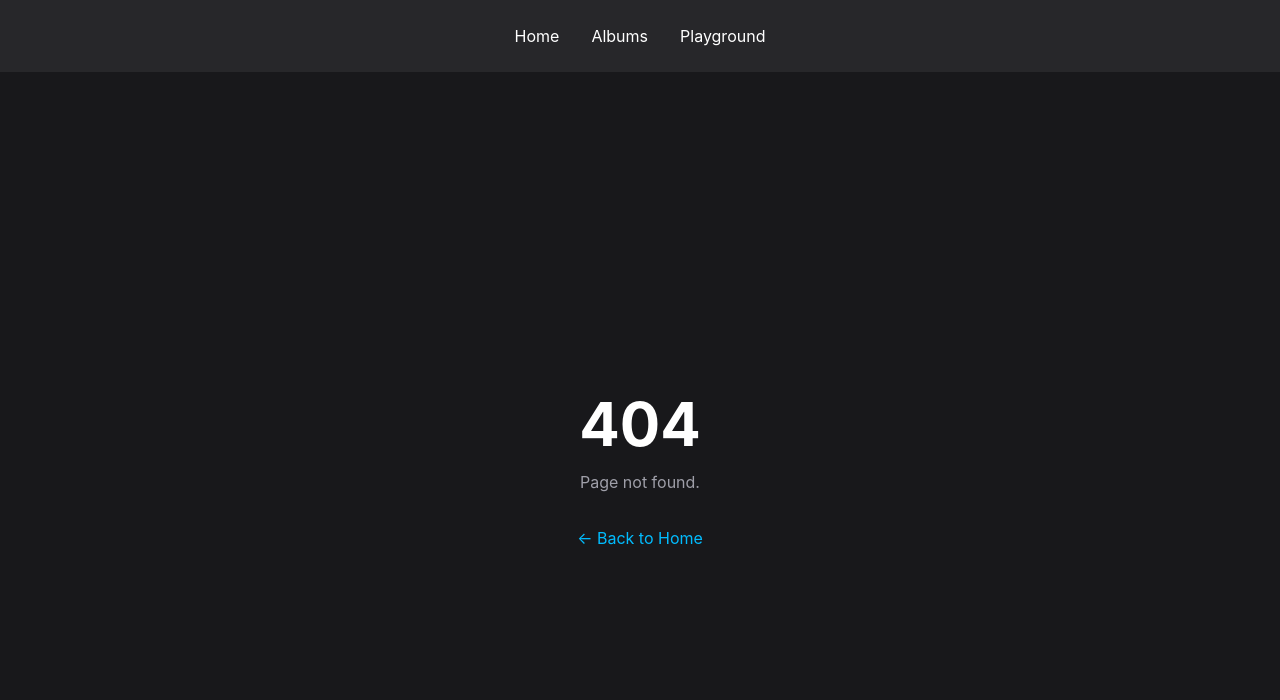
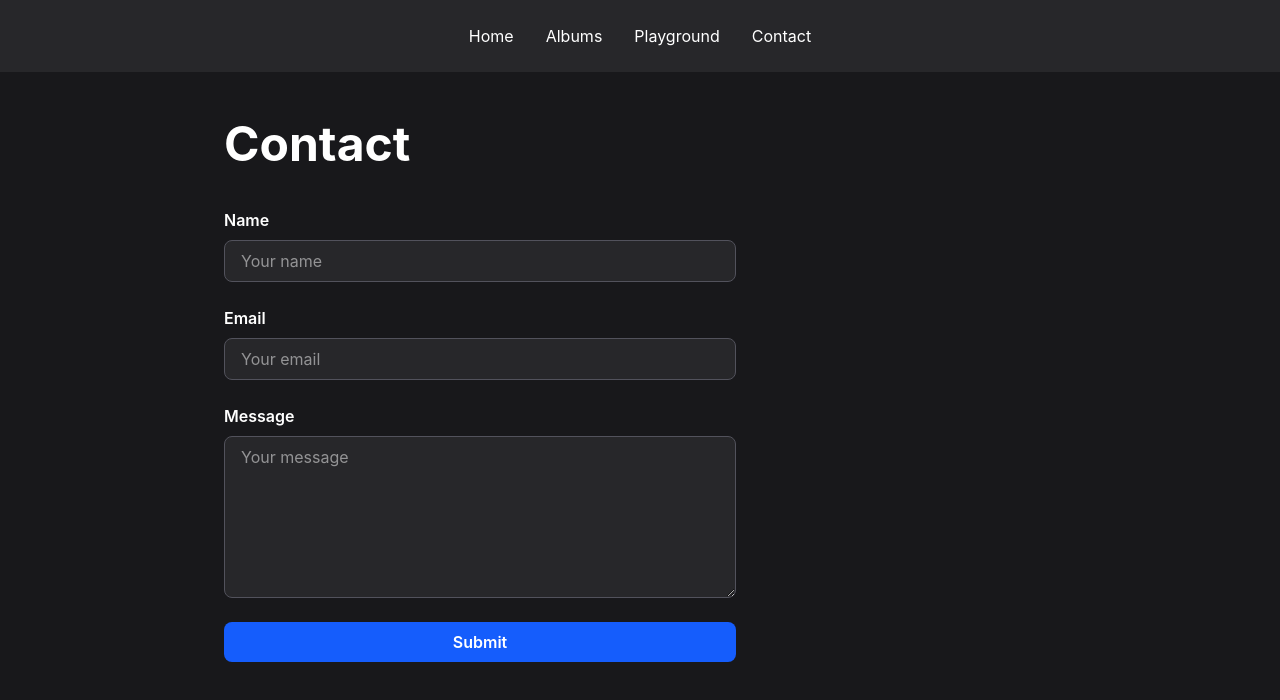
Before and after one commit to getzin/react-about-me, a React (Vite) app: page /contact in a window 1280 px wide. Before the commit this address had no page. Shown: the top 700 px of the page. Built offline with nearby package versions, Linux system fonts and the light colour scheme.

Commit message:
Add contact page with contact form

```diff
--- a/package.json
+++ b/package.json
@@ -13,6 +13,7 @@
     "@tailwindcss/vite": "^4.3.2",
     "react": "^19.2.7",
     "react-dom": "^19.2.7",
+    "react-hook-form": "^7.81.0",
     "react-router-dom": "^7.18.1",
     "tailwindcss": "^4.3.2"
   },
--- a/src/App.tsx
+++ b/src/App.tsx
@@ -3,6 +3,8 @@
 import data from "./data/profile.json";
 
 import AboutMe from "./pages/AboutMe";
+
+import Contact from "./pages/Contact";
 
 import Albums from "./pages/Albums";
 
@@ -31,6 +33,7 @@ function App() {
           element={<AlbumDetail albums={data.favoriteAlbums} />}
         />
         <Route path="/playground" element={<Playground />} />
+        <Route path="/contact" element={<Contact />} />
         <Route path="*" element={<NotFound />} />
       </Routes>
     </>
--- /dev/null
+++ b/src/components/ContactForm.tsx
@@ -0,0 +1,74 @@
+import { useState } from "react";
+
+type ContactFormProps = {
+  onSuccess: () => void;
+};
+
+export default function ContactForm({ onSuccess }: ContactFormProps) {
+  const [name, setName] = useState("");
+  const [email, setEmail] = useState("");
+  const [message, setMessage] = useState("");
+
+  function handleSubmit(event: React.FormEvent<HTMLFormElement>) {
+    event.preventDefault();
+
+    console.log({
+      name,
+      email,
+      message,
+    });
+
+    onSuccess();
+
+    setName("");
+    setEmail("");
+    setMessage("");
+  }
+
+  return (
+    <form className="flex flex-col gap-6 max-w-lg" onSubmit={handleSubmit}>
+      <div className="flex flex-col gap-2">
+        <label className="font-semibold">Name</label>
+
+        <input
+          className="rounded-lg border border-zinc-600 bg-zinc-800 px-4 py-2 text-white outline-none focus:border-blue-500"
+          type="text"
+          placeholder="Your name"
+          value={name}
+          onChange={(event) => setName(event.target.value)}
+        />
+      </div>
+
+      <div className="flex flex-col gap-2">
+        <label className="font-semibold">Email</label>
+
+        <input
+          className="rounded-lg border border-zinc-600 bg-zinc-800 px-4 py-2 text-white outline-none focus:border-blue-500"
+          type="email"
+          placeholder="Your email"
+          value={email}
+          onChange={(event) => setEmail(event.target.value)}
+        />
+      </div>
+
+      <div className="flex flex-col gap-2">
+        <label className="font-semibold">Message</label>
+
+        <textarea
+          className="rounded-lg border border-zinc-600 bg-zinc-800 px-4 py-2 text-white outline-none focus:border-blue-500"
+          rows={6}
+          placeholder="Your message"
+          value={message}
+          onChange={(event) => setMessage(event.target.value)}
+        />
+      </div>
+
+      <button
+        className="rounded-lg bg-blue-600 px-4 py-2 font-semibold text-white hover:bg-blue-700 transition"
+        type="submit"
+      >
+        Submit
+      </button>
+    </form>
+  );
+}
--- a/src/components/Contact.tsx
+++ b/src/components/ContactSection.tsx
@@ -1,4 +1,4 @@
-// src/components/Contact.tsx
+// src/components/ContactSection.tsx
 
 import ContactLink from "./ContactLink";
 
--- /dev/null
+++ b/src/components/ContactSuccess.tsx
@@ -0,0 +1,11 @@
+export default function ContactSuccess() {
+  return (
+    <div className="max-w-lg rounded-xl bg-zinc-800 p-8 text-center shadow-lg">
+      <h2 className="mb-4 text-3xl font-bold text-green-400">🎉 Thank you!</h2>
+
+      <p className="text-zinc-300">
+        Your message has been submitted successfully.
+      </p>
+    </div>
+  );
+}
--- a/src/components/Navbar.tsx
+++ b/src/components/Navbar.tsx
@@ -8,6 +8,7 @@ function Navbar() {
       <Link to="/">Home</Link>
       <Link to="/albums">Albums</Link>
       <Link to="/playground">Playground</Link>
+      <Link to="/contact">Contact</Link>
     </nav>
   );
 }
--- a/src/pages/AboutMe.tsx
+++ b/src/pages/AboutMe.tsx
@@ -4,7 +4,7 @@ import Header from "../components/Header";
 import ProgrammingSkills from "../components/ProgrammingSkills";
 import Languages from "../components/Languages";
 import FavoriteAlbums from "../components/FavoriteAlbums";
-import Contact from "../components/Contact";
+import ContactSection from "../components/ContactSection";
 
 import type { Profile } from "../types/profile";
 
@@ -21,7 +21,7 @@ function AboutMe({ data }: AboutMeProps) {
         <ProgrammingSkills skills={programmingSkills} />
         <Languages languages={languages} />
         <FavoriteAlbums albums={favoriteAlbums} />
-        <Contact contact={contact} />
+        <ContactSection contact={contact} />
       </div>
     </div>
   );
--- /dev/null
+++ b/src/pages/Contact.tsx
@@ -0,0 +1,19 @@
+import ContactForm from "../components/ContactForm";
+import ContactSuccess from "../components/ContactSuccess";
+import { useState } from "react";
+
+export default function Contact() {
+  const [submitted, setSubmitted] = useState(false);
+  return (
+    <main className="min-h-screen bg-zinc-900 text-white">
+      <div className="max-w-4xl mx-auto px-8 py-12">
+        <h1 className="text-5xl font-bold mb-10">Contact</h1>
+        {submitted ? (
+          <ContactSuccess />
+        ) : (
+          <ContactForm onSuccess={() => setSubmitted(true)} />
+        )}
+      </div>
+    </main>
+  );
+}
```
Also changed, not shown: 1 other file (tests, documents, lock files or other folders).
